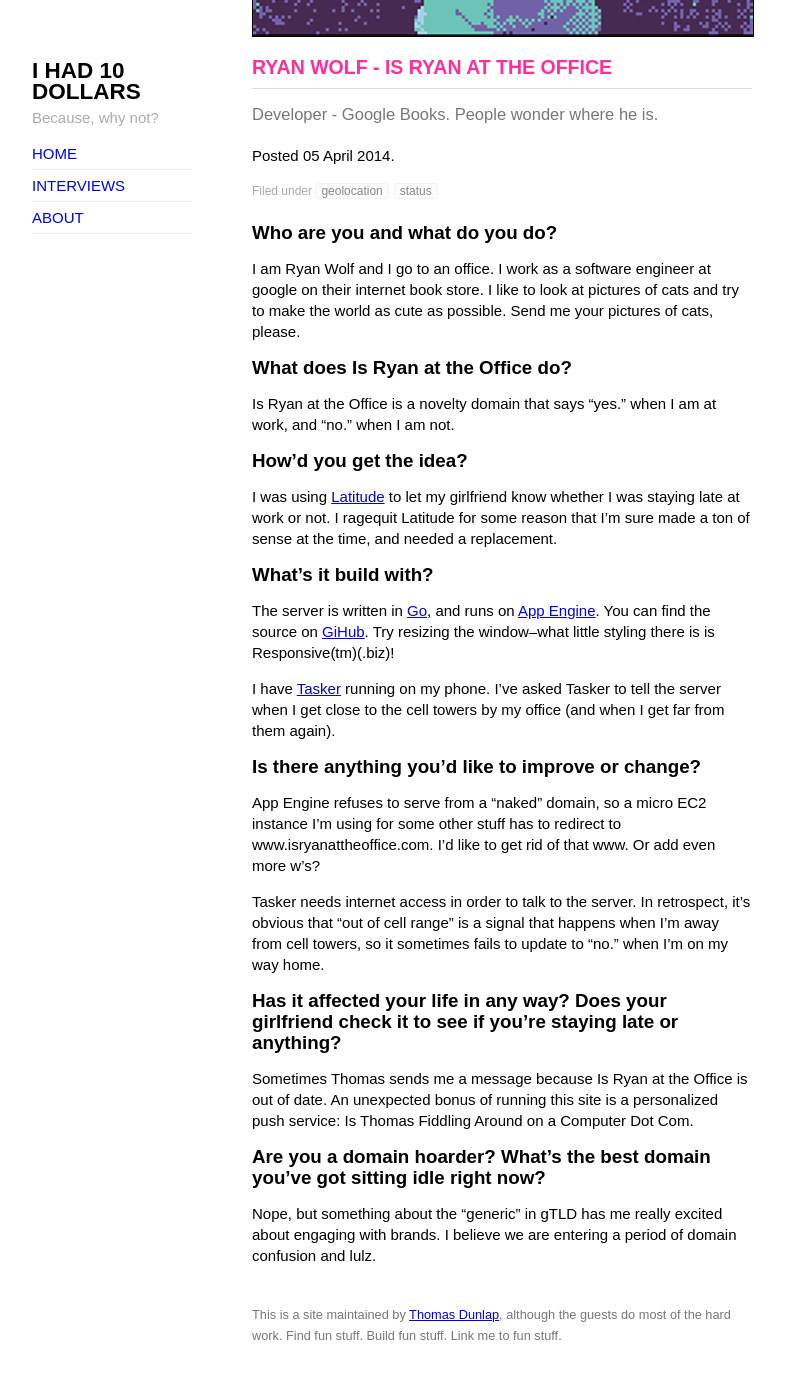
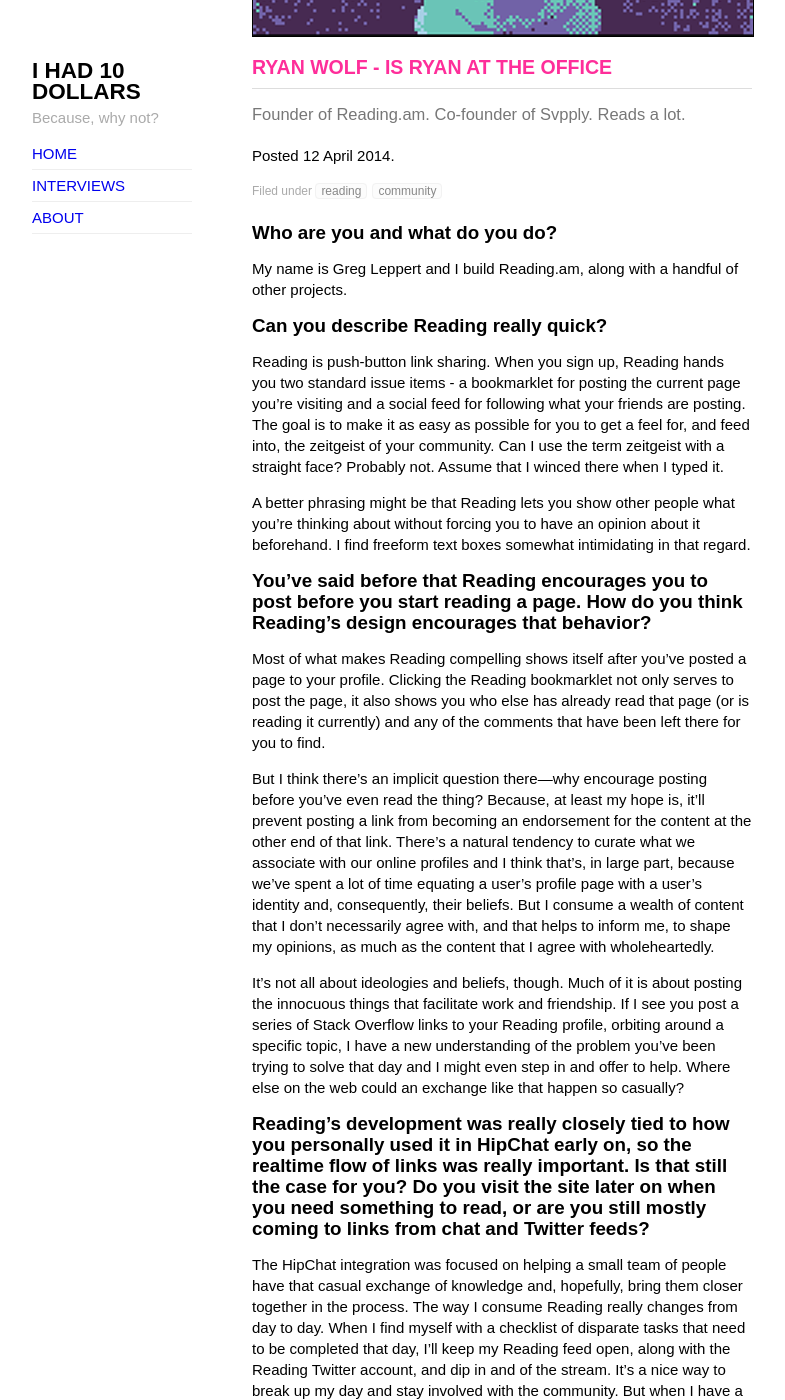
Before and after one commit to 10dollars/10dollars.github.io, a Jekyll site: the page built from _posts/2014-4-12-greg-leppert.md, in a window 1280 px wide and 1400 px high, scrolled down 360 px. Shown: the whole window, without its empty margins (248-1033 px from the left). Built offline with Jekyll 4.4.1, drawn with Linux system fonts in a browser that asks for light colours; some of the changed text lies outside the part shown.

Commit message:
added greg's interview

```diff
--- a/_posts/2014-04-05-ryan-wolf.md
+++ b/_posts/2014-04-05-ryan-wolf.md
@@ -8,7 +8,7 @@
 
 #### Who are you and what do you do?
 
-I am Ryan Wolf and I go to an office. I work as a software engineer at google on their internet book store. I like to look at pictures of cats and try to make the world as cute as possible. Send me your pictures of cats, please.
+I am Ryan Wolf and I go to an office. I work as a software engineer at Google on their internet book store. I like to look at pictures of cats and try to make the world as cute as possible. Send me your pictures of cats, please.
 
 #### What does Is Ryan at the Office do?
 
--- /dev/null
+++ b/_posts/2014-4-12-greg-leppert.md
@@ -0,0 +1,55 @@
+---
+layout: interview
+slug: ryan.wolf
+title: Ryan Wolf - Is Ryan At The Office
+summary: Founder of Reading.am. Co-founder of Svpply. Reads a lot.
+categories: [reading, community]
+---
+
+#### Who are you and what do you do?
+
+My name is Greg Leppert and I build Reading.am, along with a handful of other projects.
+
+#### Can you describe Reading really quick?
+
+Reading is push-button link sharing. When you sign up, Reading hands you two standard issue items - a bookmarklet for posting the current page you’re visiting and a social feed for following what your friends are posting. The goal is to make it as easy as possible for you to get a feel for, and feed into, the zeitgeist of your community. Can I use the term zeitgeist with a straight face? Probably not. Assume that I winced there when I typed it.
+
+A better phrasing might be that Reading lets you show other people what you’re thinking about without forcing you to have an opinion about it beforehand. I find freeform text boxes somewhat intimidating in that regard.
+
+#### You've said before that Reading encourages you to post before you start reading a page. How do you think Reading's design encourages that behavior?
+
+Most of what makes Reading compelling shows itself after you’ve posted a page to your profile. Clicking the Reading bookmarklet not only serves to post the page, it also shows you who else has already read that page (or is reading it currently) and any of the comments that have been left there for you to find.
+
+But I think there’s an implicit question there—why encourage posting before you’ve even read the thing? Because, at least my hope is, it’ll prevent posting a link from becoming an endorsement for the content at the other end of that link. There’s a natural tendency to curate what we associate with our online profiles and I think that’s, in large part, because we’ve spent a lot of time equating a user’s profile page with a user’s identity and, consequently, their beliefs. But I consume a wealth of content that I don’t necessarily agree with, and that helps to inform me, to shape my opinions, as much as the content that I agree with wholeheartedly.
+
+It’s not all about ideologies and beliefs, though. Much of it is about posting the innocuous things that facilitate work and friendship. If I see you post a series of Stack Overflow links to your Reading profile, orbiting around a specific topic, I have a new understanding of the problem you’ve been trying to solve that day and I might even step in and offer to help. Where else on the web could an exchange like that happen so casually?
+
+#### Reading's development was really closely tied to how you personally used it in HipChat early on, so the realtime flow of links was really important. Is that still the case for you? Do you visit the site later on when you need something to read, or are you still mostly coming to links from chat and Twitter feeds?
+
+The HipChat integration was focused on helping a small team of people have that casual exchange of knowledge and, hopefully, bring them closer together in the process. The way I consume Reading really changes from day to day. When I find myself with a checklist of disparate tasks that need to be completed that day, I’ll keep my Reading feed open, along with the Reading Twitter account, and dip in and of the stream. It’s a nice way to break up my day and stay involved with the community. But when I have a single, engrossing job to do - when I’m researching a new idea or banging on a development problem - I’ll typically peck at the Reading Digest (a daily email with links you might find interesting) during my morning coffee and scroll through my feed at the end of the day.
+
+#### What do you think is gained by getting a link to a page when someone is still on it?
+
+I think presence is powerful. Content that is largely static, that was previously constructed, suddenly becomes living, even though it’s not the author who is breathing life into it. In that regard, the web is much like architecture—its pages are simply buildings that ask us to inhabit them. But much of the web wasn’t constructed with that in mind, so we’ve been building tools to layer it on top. That’s all a fancy way of saying it’s nice not to be alone when you’re experiencing new things, however mundane they might be.
+
+#### What's the coolest use of Reading you've seen from someone? Have you seen any surprising workflows?
+
+I’m tickled every time I see a new *isreading Twitter account pop up, the first of which was Max Fenton's @maxisreading. *isreading accounts are Twitter accounts that mirror a user’s Reading posts to a dedicated Twitter handle (@caseyisreading, @joelisreading, etc). It’s something Max invented and which caught on organically with other users. The thought of someone generating, and spreading, new ideas that use one of my creations as their foundation just blows my mind—it’s the ultimate compliment. I call these sorts of things “cultural artifacts”. They’re a sign that you’ve developed something compelling enough, and flexible enough, for a unique culture to develop and for that culture to produce new things. If a digital archeologist were to dig up the remains of Reading a millennium from now, I hope they’d find hundreds of cultural artifacts developed by our community.
+
+#### Do you find yourself clicking the extension to see who's on the page? Sometimes I try to see if I can predict when friends will be there when I do mark it.
+
+All the time! I love seeing the people I don’t know as much as the people I do. Sometimes it’s easy to trace how we all arrived there (via MetaFilter, for instance) but other times it feels like serendipity. When I see someone I’ve never met on a page I’m reading, I find myself thinking about the trillions of pages on the web and how we both ended up at the same place at the same time for no other reason than we find the same things compelling. That’s the foundation for a friendship, if I’ve ever seen one, and a perfect reason to say hello.
+
+#### Was that type of interaction something you tried to take into account when you were expanding reading from a HipChat plugin for your office to something for a wider audience? Like, people starting to get a sense of one another from these reading lists. Piecing together an image of someone from all these tiny pieces of ambient information?
+
+That’s exactly it, and ambient information is a wonderful term for the output. Expanding Reading to a user base beyond our HipChat room was a deliberately slow process. I knew how the Reading bookmarklet had changed our dialog at the office and I wanted to use that as a waypoint for opening it up to others, scaling an existing positive experience rather than trying to reimagine it for a broad audience. Reading has always been a labor of love for me, and most of the development has happened in fits and starts on nights and weekends, so there’s been plenty of time to interact with the community and get a feel for what to work on next. If you peeled back Reading’s git log and plotted the various commits, you’d have a deeply personal picture of my spare time. And because of that, I haven’t felt pressured to make everything obvious or map interactions to established conventions. What’s “yep” and “nope”? I think I have a better idea now that the community has taken hold of it, but when I released it I did so out of curiosity.
+
+#### Reading has some pretty interesting social/privacy features, in that everyone who has read a page and all of the comments are visible to everyone. But there aren't really annoyances that come from that because you don't get notifications for comments unless you're mentioned. People seem to @ one or two friends have their own threads in the open.
+
+I was wondering if you had any theories you were trying to test out for finding a balance between intimate and global sharing and what you think separates a Reading comments section from the default comments section taking place on the same page.
+
+This really stemmed from Reading being a somewhat small community and the web being a rather large place. There’s a line of code that’s been commented out in the Reading codebase with a note that says “uncomment when needed”. That line would filter the list of readers and comments, limiting them to the people you follow. My hope, and why it was unfiltered by default, is that Reading will gather people around distinct ideas and interests rather than broad topics. I’ve often wondered if the breadth of the premise that brings people together correlates to the potential for conflict and noise. With Reading, you’re seeing specific people and specific comments because you’re all reading a specific piece of content. The next page you post to Reading might have an entirely new set of folks. Contrast this with a community where you’re bound together by topics as broad as “videos” or “sports” where users will have a much greater challenge finding common ground.
+
+#### I should probably at least nod towards the origin of this site. Do you have a collection of domains? What's the best thing you've ever registered.
+
+I do have a collection. My goal with Reading has always been to expand the scope, to encourage the sharing of all media, and for the most part the community has already gravitated in that direction. I’m the proud owner of listening.am and watching.am, along with a few others, but my favorite at the moment is probably elephantsho.es. I’d actually forgotten about that one until it renewed a few weeks back. There’s something about buying a domain name that commits you to an idea in a cursory sense, almost like planting a flag. I suppose elephantsho.es’ idea would be to make the world a more friendly place, one domain name at a time.
```
Also changed, not shown: _posts/2014-03-28-seth.md (deleted, +0 -11 lines).
